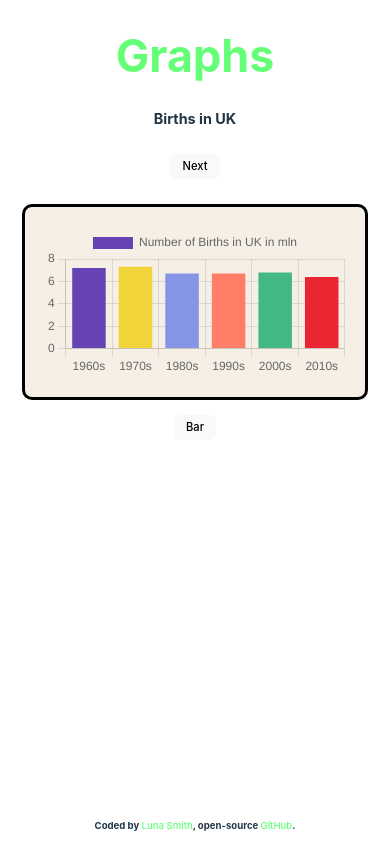
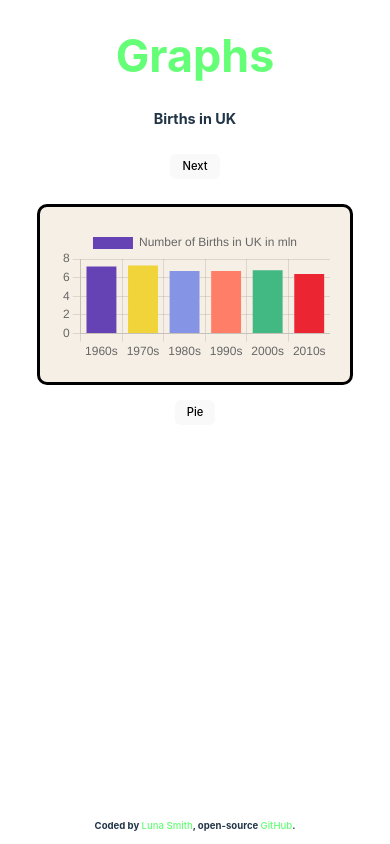
Before and after one commit to Lu-Smith/graphs_vue, a Vue app: page / in a window 390 px wide. Built offline with nearby package versions, Linux system fonts and the light colour scheme.

Commit message:
Updated MainGraphs.vue

```diff
--- a/src/components/MainGraphs.vue
+++ b/src/components/MainGraphs.vue
@@ -14,18 +14,17 @@ import {
 import { Bar } from 'vue-chartjs';
 import { Pie } from 'vue-chartjs';
 
-
-const type = ref('Bar');
-const chartComponent = shallowRef(type.value === 'Bar' ? Bar : Pie);
+const type = ref('Pie');
+const chartComponent = shallowRef(type.value === 'Pie' ? Bar : Pie);
 
 ChartJS.register(Title, Tooltip, Legend, ArcElement,  BarElement, CategoryScale, LinearScale, PieController);
 
 const handleType = () => {
-    if (type.value === 'Bar') {
+    if (type.value === 'Pie') {
+        type.value = 'Bar';
+        chartComponent.value = Pie;
+    } else if (type.value === 'Bar') {
         type.value = 'Pie';
-        chartComponent.value = Pie;
-    } else {
-        type.value = 'Bar';
         chartComponent.value = Bar;
     };
 }
@@ -139,4 +138,10 @@ const handleGraph = () => {
     border-radius: 10px;
     border: 3px solid black;
 }
+
+@media screen and (max-width: 480px) {
+    .chartContainer {
+        max-width: 270px;
+    }
+}
 </style>
```
